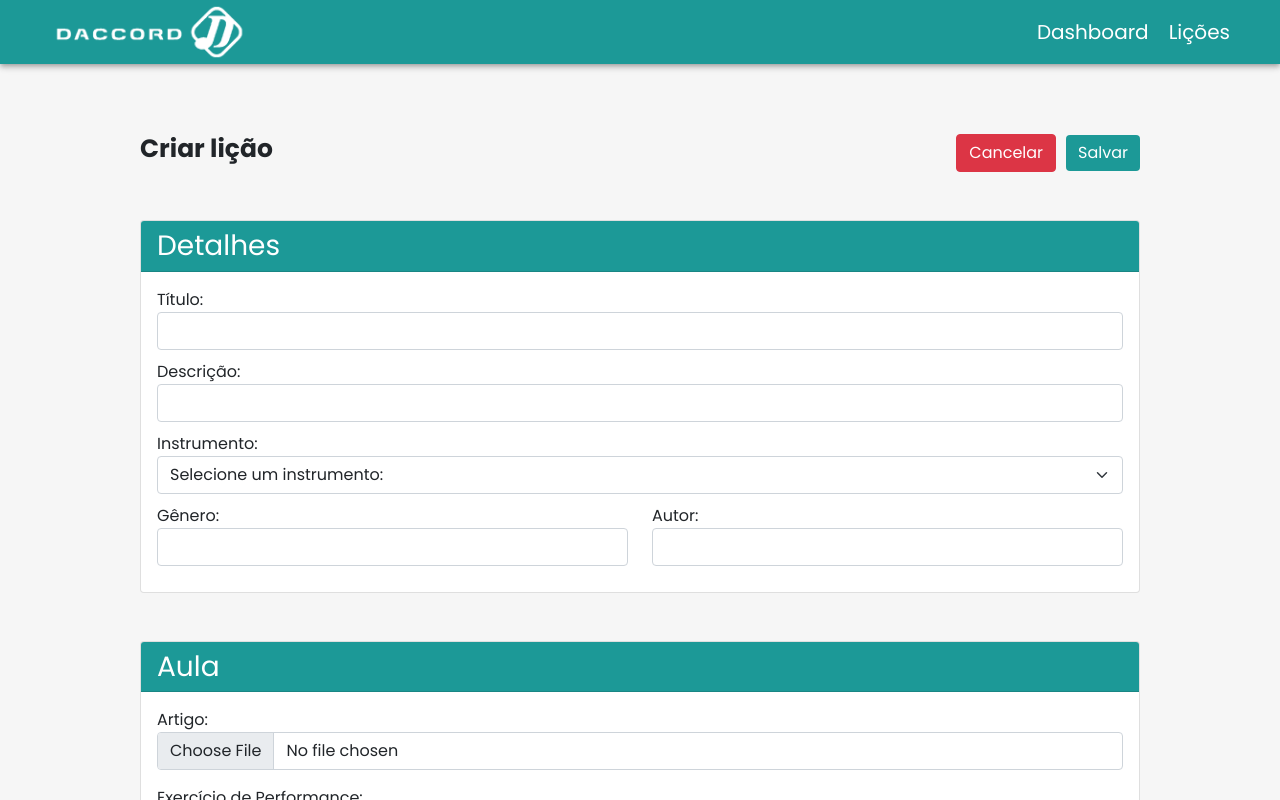
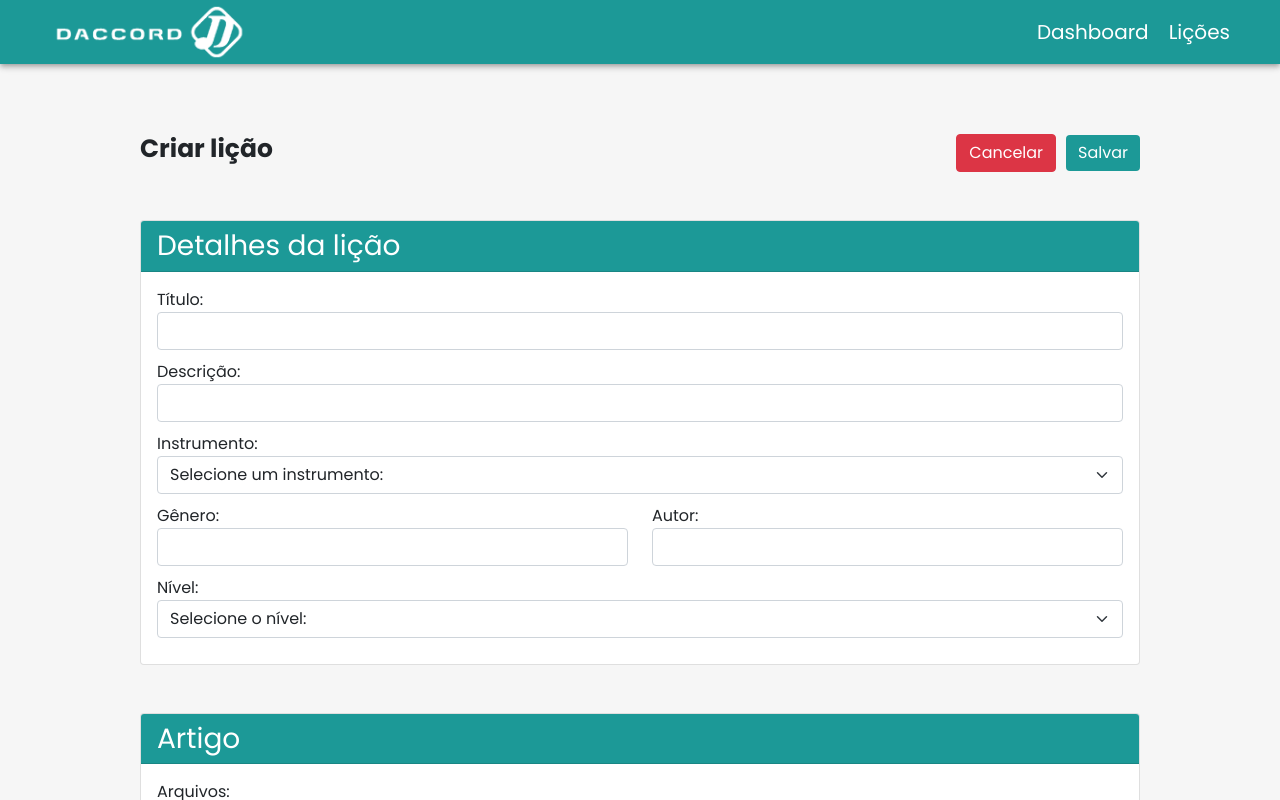
Before and after one commit to mateusntn/daccord-angular, an Angular app in the folder daccord-front/: page /lesson/create in a window 1280 px wide. Shown: the top 800 px of the page. Built offline with nearby package versions, Linux system fonts and the light colour scheme.

Commit message:
CHanges the titles on Lessons Create

```diff
--- a/daccord-front/src/app/views/lesson/lesson-create/lesson-create.component.html
+++ b/daccord-front/src/app/views/lesson/lesson-create/lesson-create.component.html
@@ -9,7 +9,7 @@
     <form>
         <div class="card mb-5">
             <div class="card-header" style="background-color: #1c9997; color: white;">
-                <h3 class="m0">Detalhes</h3>
+                <h3 class="m0">Detalhes da lição</h3>
             </div>
             <div class="card-body">
                 <div class="form-group mb">
@@ -39,26 +39,36 @@
                     <input type="text" class="form-control">
                   </div>
                 </div>
+                <div class="form-group mb">
+                  <label for="formGroupExampleInput">Nível:</label>
+                  <select class="form-select" aria-label="Default select example">
+                    <option selected>Selecione o nível:</option>
+                    <option value="1">Fácil</option>
+                    <option value="2">Médio</option>
+                    <option value="3">Difícil</option>
+                  </select>
+                </div>
             </div>
         </div>
         <div class="card">
             <div class="card-header" style="background-color: #1c9997; color: white;">
-                <h3 class="m0">Aula</h3>
+                <h3 class="m0">Artigo</h3>
             </div>
             <div class="card-body">
                 <div class="format-group mb-3">
-                    <label for="formGroupExampleInput">Artigo:</label>
+                    <label for="formGroupExampleInput">Arquivos:</label>
                     <input type="file" class="form-control" id="inputGroupFile02">
                 </div>
-                <div class="format-group mb-3">
+                <!-- <div class="format-group mb-3">
                     <label for="formGroupExampleInput">Exercício de Performance:</label>
                     <input type="file" class="form-control" id="inputGroupFile02">
-                </div>
+                </div> -->
                 <div class="form-group mb">
                     <label for="formGroupExampleInput">Link:</label>
                     <input type="text" class="form-control" id="formGroupExampleInput">
                   </div>
             </div>
         </div>
+
     </form>
 </div>
```
